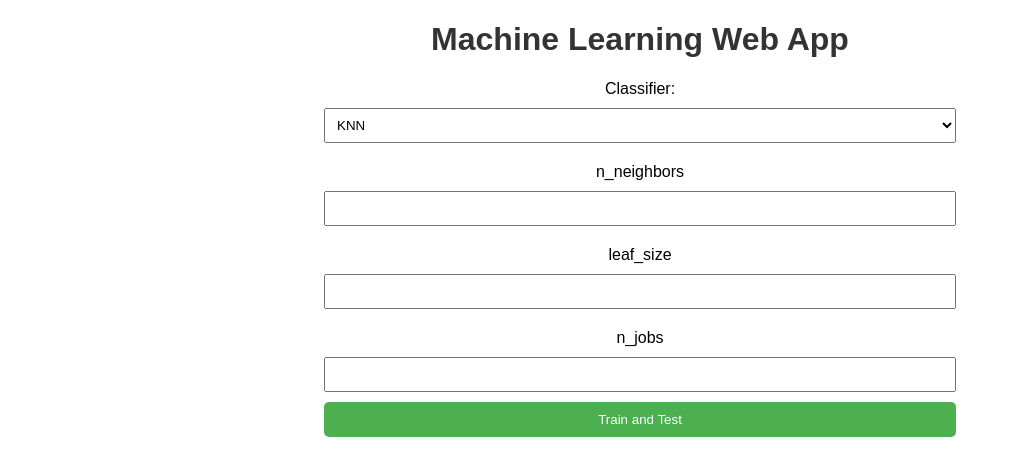
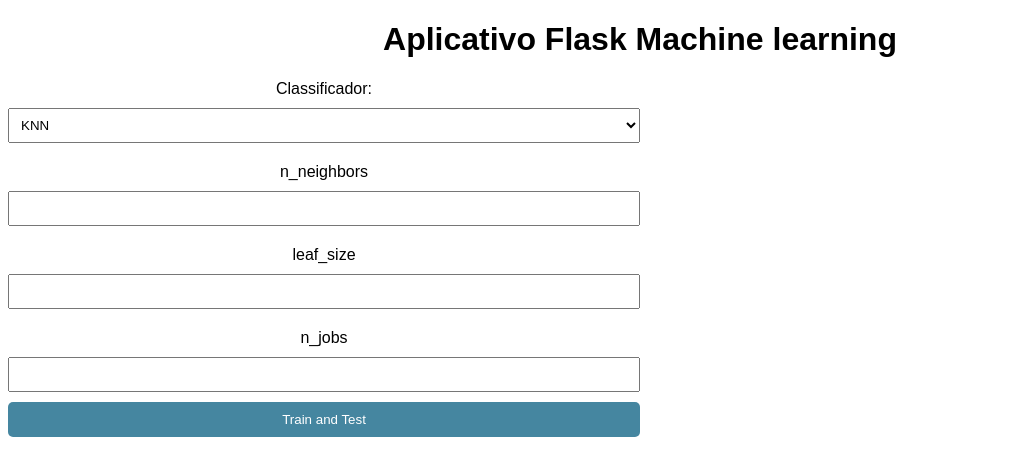
Before and after one commit to Matheus-Lara/Machine_Learning, a Flask app: page / in a window 1280 px wide. Shown: the top 476 px of the page, without its empty margins (0-1011 px from the left). Run offline with Flask 3, Linux system fonts and the light colour scheme.

Commit message:
style: interface refactor;

```diff
--- a/templates/index.html
+++ b/templates/index.html
@@ -8,10 +8,12 @@
         body {
             font-family: Arial, sans-serif;
             text-align: center;
+            justify-content: left;
         }
 
-        h1 {
-            color: #333;
+        h2 {
+            color: #1e32b6;
+            text-align: left;
         }
 
         form {
@@ -32,7 +34,7 @@
         }
 
         input[type="submit"] {
-            background-color: #4CAF50;
+            background-color: #4586a0;
             color: white;
             padding: 10px 15px;
             border: none;
@@ -41,14 +43,14 @@
         }
 
         input[type="submit"]:hover {
-            background-color: #45a049;
+            background-color: #4c93af;
         }
     </style>
 </head>
 <body>
-    <h1>Machine Learning Web App</h1>
-    <form action="/train" method="post">
-        <label for="classifier">Classifier:</label>
+    <h1>Aplicativo Flask Machine learning</h1>
+    <form action="/train" method="post" style="margin: 0;">
+        <label for="classifier">Classificador:</label>
         <select name="classifier" id="classifier">
             <option value="KNN">KNN</option>
             <option value="MLP">MLP</option>
```
